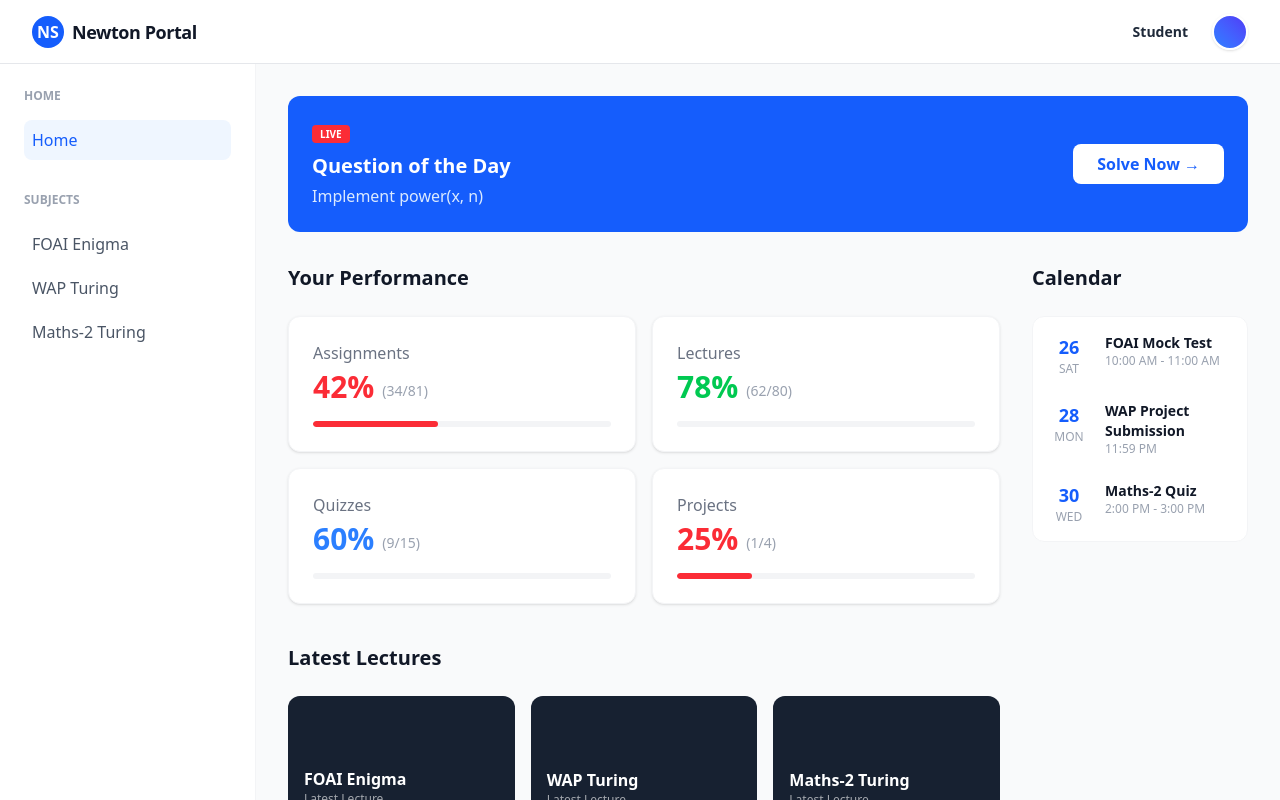
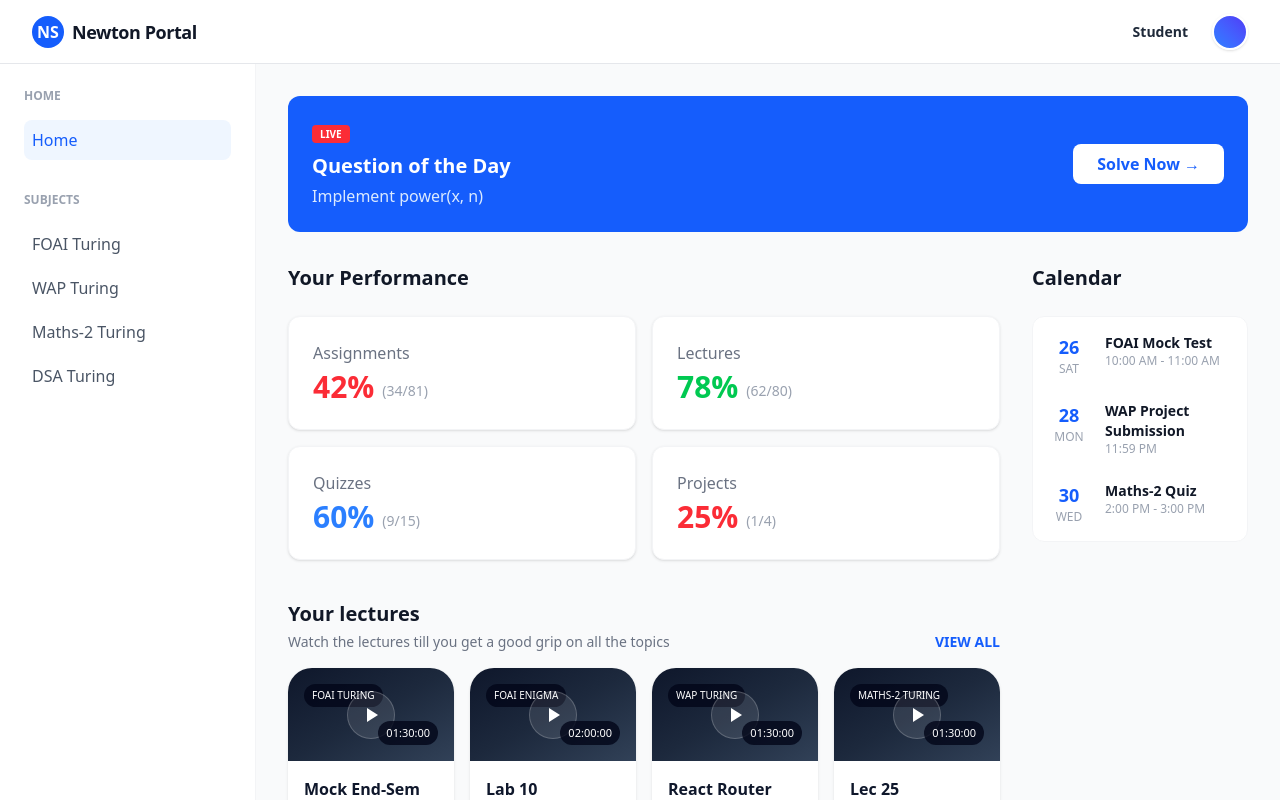
Before and after one commit to quickDhav/newton_clone, a React (Vite) app: page / in a window 1280 px wide. Both pictures are taken after a click on the button "Login". Built offline with nearby package versions, Linux system fonts and the light colour scheme.

Commit message:
improved ui

```diff
--- a/src/components/Card.jsx
+++ b/src/components/Card.jsx
@@ -1,4 +1,7 @@
 export default function Card({ label, percent, done, total, color }) {
+  const showProgress = color !== "text-red-500";
+  const progressColor = color.replace("text", "bg");
+
   return (
     <div className="bg-white p-6 rounded-xl border border-gray-100 shadow-sm hover:shadow-md transition-shadow">
       <p className="text-gray-500 font-medium mb-1">{label}</p>
@@ -6,12 +9,6 @@ export default function Card({ label, percent, done, total, color }) {
         <span className={`text-3xl font-bold ${color}`}>{percent}%</span>
         <span className="text-gray-400 text-sm mb-1">({done}/{total})</span>
       </div>
-      <div className="w-full bg-gray-100 h-1.5 mt-4 rounded-full overflow-hidden">
-        <div
-          className={`h-full rounded-full ${color.replace('text', 'bg')}`}
-          style={{ width: `${percent}%` }}
-        ></div>
-      </div>
     </div>
   );
 }
--- a/src/components/Sidebar.jsx
+++ b/src/components/Sidebar.jsx
@@ -1,4 +1,4 @@
-const subjects = ["FOAI Enigma", "WAP Turing", "Maths-2 Turing"];
+const subjects = ["FOAI Turing", "WAP Turing", "Maths-2 Turing", "DSA Turing"];
 
 export default function Sidebar({ onNavigate, activePage }) {
   return (
--- a/src/components/pages/Home.jsx
+++ b/src/components/pages/Home.jsx
@@ -1,5 +1,5 @@
 import Card from "../Card";
-import { performanceData, upcomingEvents } from "../../data/mockData";
+import { performanceData, lectureData, upcomingEvents } from "../../data/mockData";
 
 export default function Home() {
   return (
@@ -28,15 +28,37 @@ export default function Home() {
             ))}
           </div>
 
-          <h3 className="text-xl font-bold mb-6">Latest Lectures</h3>
-          <div className="grid grid-cols-3 gap-4">
-            {["FOAI Enigma", "WAP Turing", "Maths-2 Turing"].map((sub, i) => (
-              <div key={i} className="bg-slate-800 aspect-video rounded-xl relative overflow-hidden group cursor-pointer">
-                 <div className="absolute inset-0 bg-black/20 group-hover:bg-black/0 transition-colors"></div>
-                 <div className="absolute bottom-4 left-4">
-                    <p className="text-white font-bold">{sub}</p>
-                    <p className="text-white/60 text-xs">Latest Lecture</p>
-                 </div>
+          <div className="flex items-end justify-between mb-4 gap-4">
+            <div>
+              <h3 className="text-xl font-bold">Your lectures</h3>
+              <p className="text-sm text-gray-500 mt-1">Watch the lectures till you get a good grip on all the topics</p>
+            </div>
+            <button className="text-blue-600 font-semibold text-sm hover:underline">VIEW ALL</button>
+          </div>
+          <div className="grid grid-cols-1 sm:grid-cols-2 xl:grid-cols-4 gap-4">
+            {lectureData.map((lecture, i) => (
+              <div key={i} className="bg-white rounded-3xl overflow-hidden shadow-sm hover:-translate-y-1 transition-transform duration-200 cursor-pointer">
+                <div className="relative bg-gradient-to-br from-slate-900 via-slate-800 to-slate-700 aspect-video">
+                  <div className="absolute left-4 top-4 bg-slate-950/80 text-white text-[10px] uppercase px-2 py-1 rounded-full">{lecture.subject}</div>
+                  <div className="absolute inset-0 flex items-center justify-center">
+                    <div className="flex h-12 w-12 items-center justify-center rounded-full bg-white/10 border border-white/20 text-white">
+                      <svg xmlns="http://www.w3.org/2000/svg" viewBox="0 0 24 24" fill="currentColor" className="w-6 h-6">
+                        <path d="M8 5v14l11-7L8 5z" />
+                      </svg>
+                    </div>
+                  </div>
+                  <div className="absolute right-4 bottom-4 bg-slate-950/80 text-white text-[11px] px-2 py-1 rounded-full">{lecture.duration}</div>
+                </div>
+                <div className="p-4">
+                  <h4 className="font-semibold text-slate-900 mb-4">{lecture.title}</h4>
+                  <div className="flex flex-wrap items-center justify-between gap-2 text-sm text-slate-500">
+                    <span className="inline-flex items-center gap-2 text-slate-900 font-semibold">
+                      <span className="inline-flex h-5 w-5 items-center justify-center rounded-full bg-amber-100 text-amber-600 text-xs font-bold">2x</span>
+                      <span>{lecture.xp}</span>
+                    </span>
+                    <span>{lecture.date}</span>
+                  </div>
+                </div>
               </div>
             ))}
           </div>
--- a/src/data/mockData.js
+++ b/src/data/mockData.js
@@ -1,4 +1,3 @@
-
 export const performanceData = [
   { label: "Assignments", percent: 42, done: 34, total: 81 },
   { label: "Lectures", percent: 78, done: 62, total: 80 },
@@ -6,12 +5,18 @@ export const performanceData = [
   { label: "Projects", percent: 25, done: 1, total: 4 },
 ];
 
+export const lectureData = [
+  { subject: "FOAI Turing", title: "Mock End-Sem", duration: "01:30:00", xp: "30/30", date: "April 27, 2026" },
+  { subject: "FOAI Enigma", title: "Lab 10", duration: "02:00:00", xp: "30/30", date: "April 23, 2026" },
+  { subject: "WAP Turing", title: "React Router", duration: "01:30:00", xp: "30/30", date: "April 23, 2026" },
+  { subject: "Maths-2 Turing", title: "Lec 25", duration: "01:30:00", xp: "30/30", date: "April 23, 2026" },
+];
+
 export const upcomingEvents = [
   { date: "26", day: "Sat", label: "FOAI Mock Test", time: "10:00 AM - 11:00 AM" },
   { date: "28", day: "Mon", label: "WAP Project Submission", time: "11:59 PM" },
   { date: "30", day: "Wed", label: "Maths-2 Quiz", time: "2:00 PM - 3:00 PM" },
 ];
-
 
 export const subjectData = {
   "FOAI Turing": {
@@ -42,5 +47,17 @@ export const subjectData = {
     cards: [
       { type: "Quiz", title: "Matrix Multiplication", due: "due in 5 hours", xp: "10/20" }
     ]
+  },
+  "DSA Turing": {
+    performance: [
+      { label: "Lecture", val: "50%", count: "(61/121)", icon: "📺" },
+      { label: "My Assignments", val: "48%", count: "(29/60)", icon: "📄" }
+    ],
+    cards: [
+      { type: "Post Class", title: "Post Order Traversal - Post Class", due: "due Apr 28, 2026 2:05 pm", xp: "0/60" },
+      { type: "In Class", title: "Post Order Traversal - In Class", due: "due Apr 28, 2026 10:32 am", xp: "20/60" },
+      { type: "AI Mock Interview", title: "DSA Mock Interview 8", due: "due Apr 29, 2026 2:00 am", xp: "45 minutes" },
+      { type: "Contest", title: "DSA Revision Assignment", due: "due May 5, 2026 10:00 am", xp: "0/1740" }
+    ]
   }
 };
```
